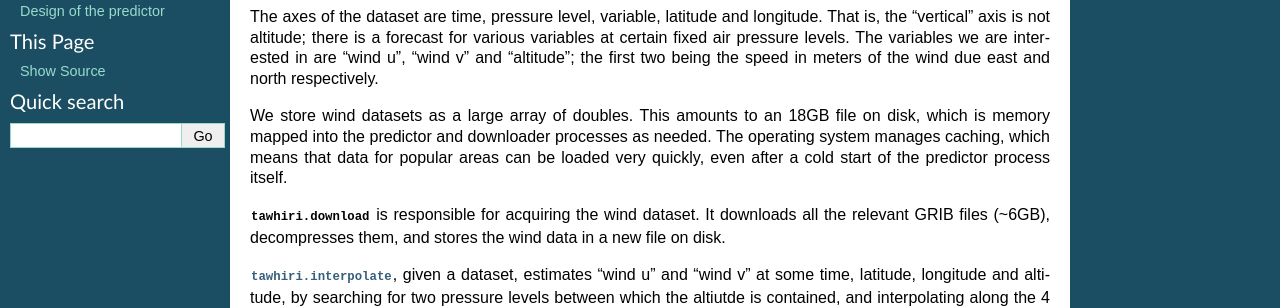
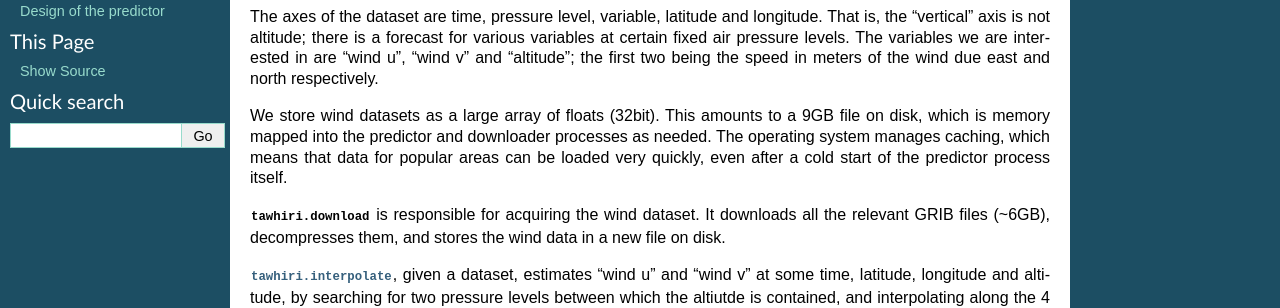
Before and after one commit to cuspaceflight/tawhiri, a Sphinx documentation site: the page built from docs/wind_data.rst, in a window 1280 px wide. Shown: the part 122-430 px from the top of the page. Built offline with Sphinx 7.4.7, drawn with Linux system fonts in a browser that asks for light colours.

Commit message:
Update docs to reflect float32

```diff
--- a/docs/wind_data.rst
+++ b/docs/wind_data.rst
@@ -6,7 +6,7 @@ Forecasts are published (for free!) by the `NOAA <http://www.noaa.gov>`_, in the
 The axes of the dataset are time, pressure level, variable, latitude and longitude. That is, the “vertical” axis is not altitude; there is a forecast for various variables at certain fixed air pressure levels.
 The variables we are interested in are “wind u”, “wind v” and “altitude”; the first two being the speed in meters of the wind due east and north respectively.
 
-We store wind datasets as a large array of doubles. This amounts to an 18GB file on disk, which is memory mapped into the predictor and downloader processes as needed. The operating system manages caching, which means that data for popular areas can be loaded very quickly, even after a cold start of the predictor process itself.
+We store wind datasets as a large array of floats (32bit). This amounts to a 9GB file on disk, which is memory mapped into the predictor and downloader processes as needed. The operating system manages caching, which means that data for popular areas can be loaded very quickly, even after a cold start of the predictor process itself.
 
 :mod:`tawhiri.download` is responsible for acquiring the wind dataset. It downloads all the relevant GRIB files (~6GB), decompresses them, and stores the wind data in a new file on disk.
 
```
